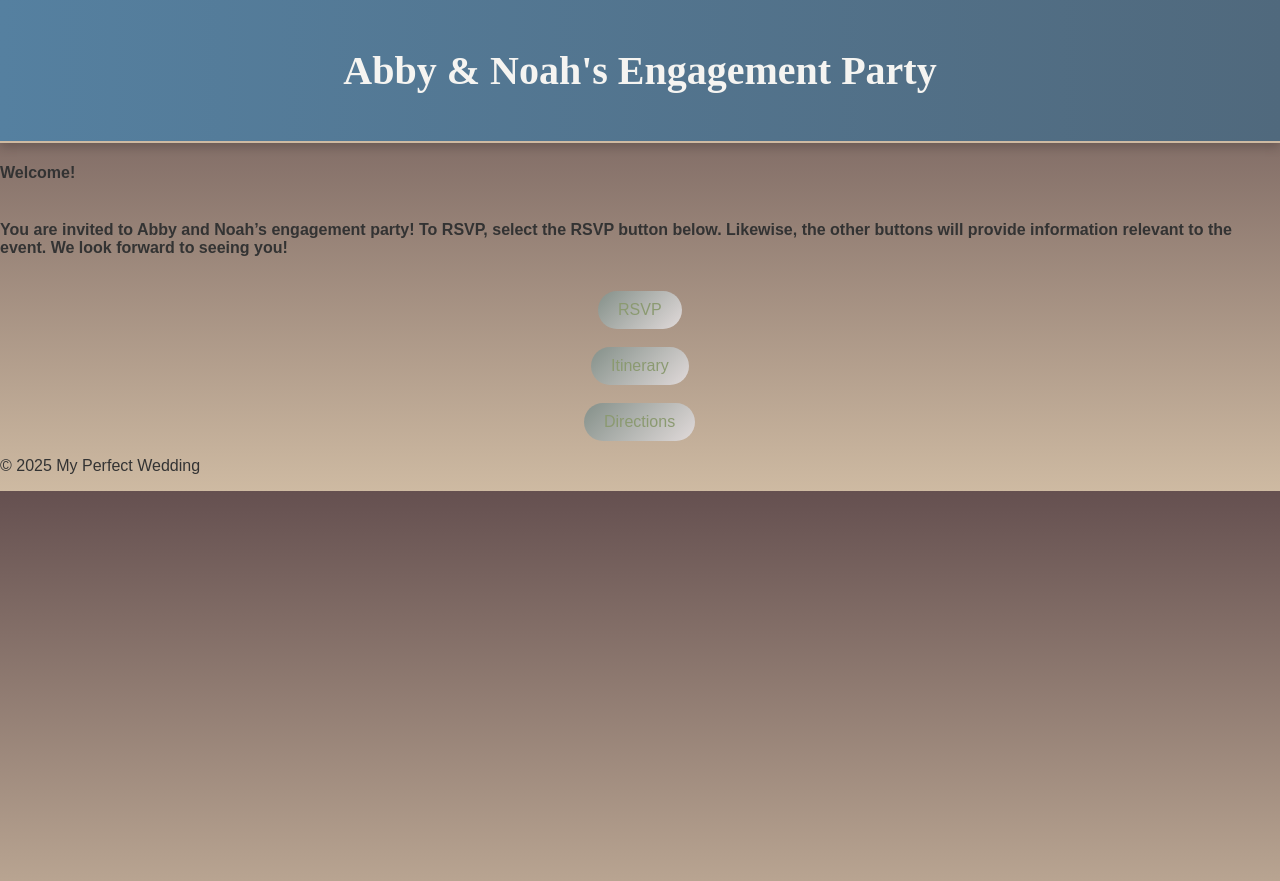
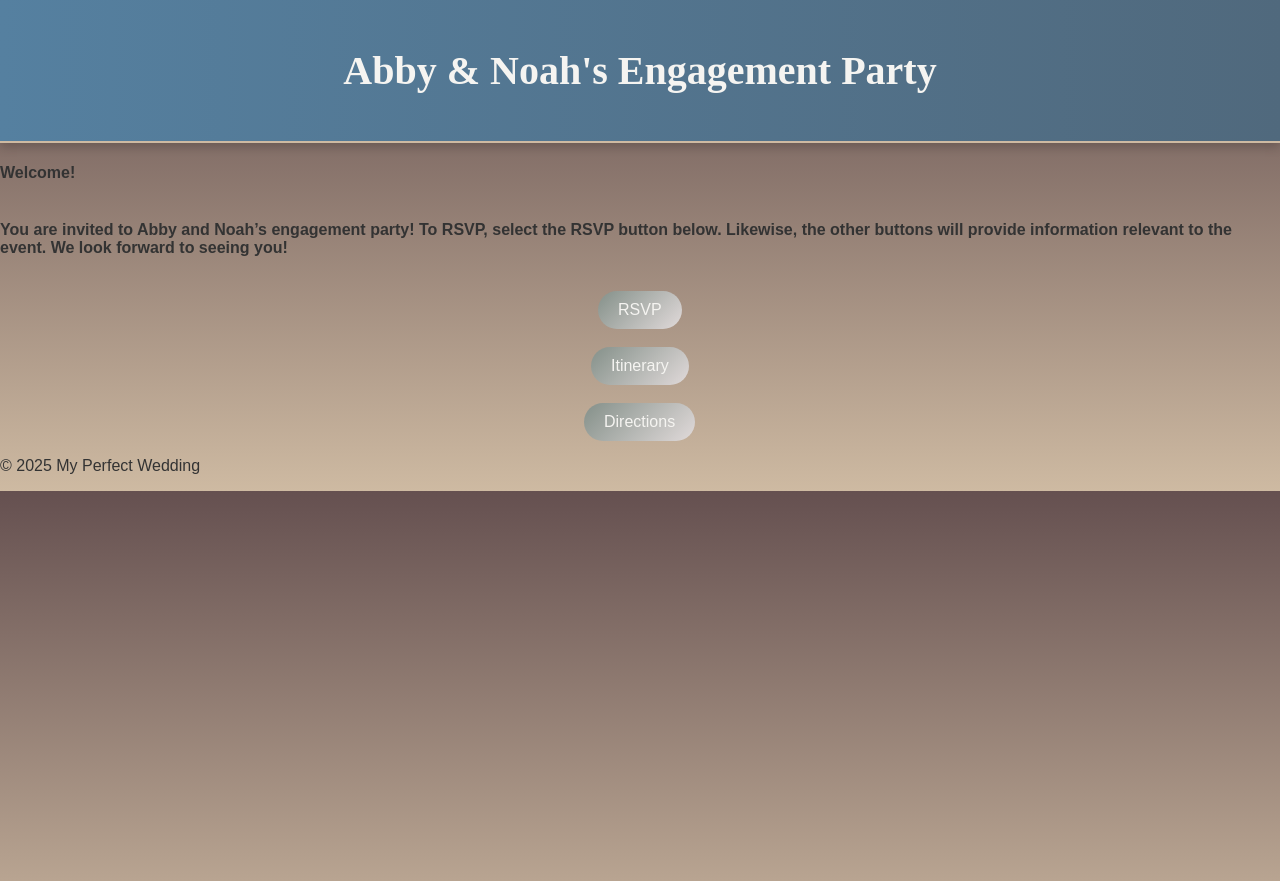
Before and after one commit to GitHerDone17/MyPerfectWedding, a Jekyll site: the page built from index.md, in a window 1280 px wide. Shown: the top 881 px of the page. Built offline with Jekyll 4.4.1, drawn with Linux system fonts in a browser that asks for light colours; our own code applies the rules of GitHub Pages for plain Markdown files.

Commit message:
Update index.md

```diff
--- a/index.md
+++ b/index.md
@@ -4,19 +4,19 @@
 <br> <br>
 <p align="center">
 <a href="https://githerdone17.github.io/MyPerfectWedding/SubPages/RSVP">
-    <button style="color: #8b9a71;">
+    <button style="color: #f5f4f1;">
         RSVP
     </button>
 </a>
     <br> <br>
 <a href="https://githerdone17.github.io/MyPerfectWedding/SubPages/Itinerary">
-    <button style="color: #8b9a71;">
+    <button style="color: #f5f4f1;">
         Itinerary
     </button>
 </a>
     <br> <br>
 <a href="https://githerdone17.github.io/MyPerfectWedding/SubPages/Directions">
-    <button style="color: #8b9a71;">
+    <button style="color: #f5f4f1;">
         Directions
     </button>
 </a>
```
